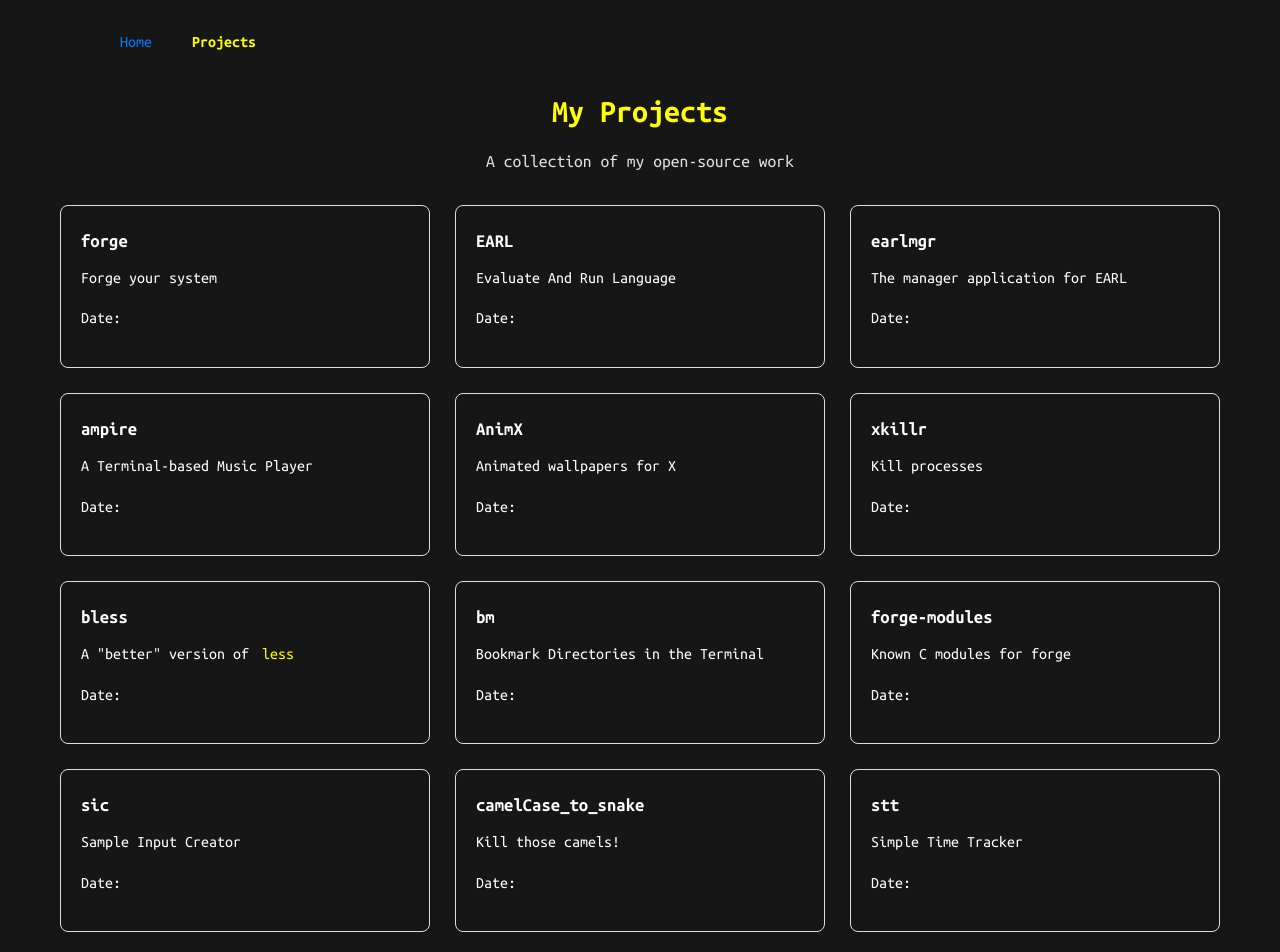
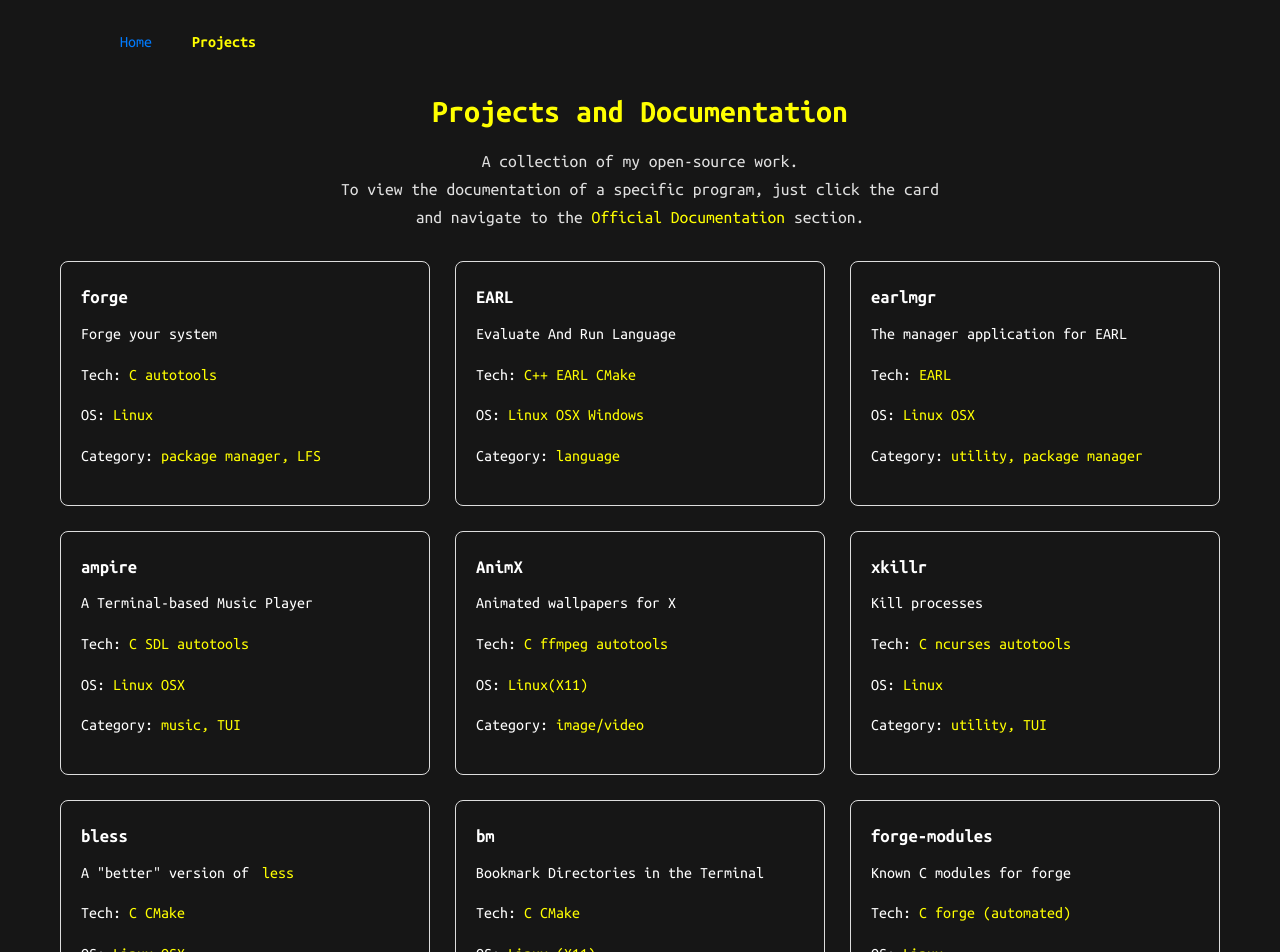
Before and after one commit to malloc-nbytes/portfolio, a React (Vite) app: page /portfolio/projects in a window 1280 px wide. Shown: the top 952 px of the page. Built offline with nearby package versions, Linux system fonts and the light colour scheme.

Commit message:
add other categories for projects

```diff
--- a/src/components/ProjectCard.jsx
+++ b/src/components/ProjectCard.jsx
@@ -10,7 +10,9 @@ function ProjectCard({ project, className }) {
                 <div className="project-desc">
                     <ReactMarkdown>{project.desc}</ReactMarkdown>
                 </div>
-                <p>Date: {project.date}</p>
+                <p>Tech: <span className='yellow'>{project.tech}</span></p>
+                <p>OS: <span className='yellow'>{project.os}</span></p>
+                <p>Category: <span className='yellow'>{project.cat}</span></p>
             </div>
         </Link>
     );
--- a/src/components/TabBar.jsx
+++ b/src/components/TabBar.jsx
@@ -1,18 +1,13 @@
 import { useState, useEffect, useRef } from 'react';
-import { FaArrowLeft, FaArrowRight } from 'react-icons/fa';
 
 function TabBar({ tabs }) {
     const [activeTab, setActiveTab] = useState(0);
-    const [showLeftArrow, setShowLeftArrow] = useState(false);
-    const [showRightArrow, setShowRightArrow] = useState(false);
     const tabBarRef = useRef(null);
     const tabRefs = useRef([]);
 
     const checkOverflow = () => {
         if (tabBarRef.current) {
             const { scrollWidth, clientWidth, scrollLeft } = tabBarRef.current;
-            setShowLeftArrow(scrollLeft > 0);
-            setShowRightArrow(scrollLeft + clientWidth < scrollWidth - 1);
         }
     };
 
@@ -47,7 +42,7 @@ function TabBar({ tabs }) {
                 left: scrollLeft,
                 behavior: 'smooth'
             });
-            setTimeout(checkOverflow, 300); // Update arrows after scroll
+            //setTimeout(checkOverflow, 300); // Update arrows after scroll
         }
     }, [activeTab, tabs]);
 
@@ -61,11 +56,6 @@ function TabBar({ tabs }) {
     return (
         <div className="tabbar-container">
             <div className="tabbar-wrapper">
-                {showLeftArrow && (
-                    <button className="tabbar-arrow left" onClick={() => scrollTabs('left')}>
-                        <FaArrowLeft />
-                    </button>
-                )}
                 <div className="tabbar" ref={tabBarRef}>
                     {tabs.map((tab, index) => (
                         <button
@@ -78,11 +68,6 @@ function TabBar({ tabs }) {
                         </button>
                     ))}
                 </div>
-                {showRightArrow && (
-                    <button className="tabbar-arrow right" onClick={() => scrollTabs('right')}>
-                        <FaArrowRight />
-                    </button>
-                )}
             </div>
             <div className="tab-content">
                 <p className="profile-bio">{tabs[activeTab].content}</p>
--- a/src/data/projects.jsx
+++ b/src/data/projects.jsx
@@ -19,6 +19,9 @@ export const projects = [
         clone: 'git clone https://www.github.com/malloc-nbytes/forge.git\ncd forge\n./bootstrap.sh\nmake\nsudo make install\nsudo forge',
         forge: 'N/A',
         doc: ForgeDoc,
+        tech: "C autotools",
+        os: "Linux",
+        cat: "package manager, LFS",
     },
     {
         id: iota(),
@@ -30,6 +33,9 @@ export const projects = [
         clone: 'git clone https://www.github.com/malloc-nbytes/earl.git\ncd earl\nmkdir build\ncd build\ncmake -S .. -B .\nmake\nsudo make install',
         forge: 'sudo forge install malloc-nbytes@earl',
         doc: EarlDoc,
+        tech: "C++ EARL CMake",
+        os: "Linux OSX Windows",
+        cat: "language",
     },
     {
         id: iota(),
@@ -41,6 +47,9 @@ export const projects = [
         clone: 'git clone https://www.github.com/malloc-nbytes/earlmgr.git\ncd earlmgr/src\nearl ./earlmgr.rl',
         forge: 'sudo forge install malloc-nbytes@earlmgr',
         doc: undefined,
+        tech: "EARL",
+        os: "Linux OSX",
+        cat: "utility, package manager",
     },
     {
         id: iota(),
@@ -52,6 +61,9 @@ export const projects = [
         clone: 'git clone https://www.github.com/malloc-nbytes/ampire.git --recursive\ncd ampire\nmkdir build\ncd build\ncmake -S .. -B .\nmake\nsudo make install',
         forge: 'sudo forge install malloc-nbytes@ampire',
         doc: undefined,
+        tech: "C SDL autotools",
+        os: "Linux OSX",
+        cat: "music, TUI",
     },
     {
         id: iota(),
@@ -63,6 +75,9 @@ export const projects = [
         clone: 'git clone https://www.github.com/malloc-nbytes/AnimX.git\ncd AnimX\nautoreconf --install\n./configure\nmake\nsudo make install',
         forge: 'sudo forge install malloc-nbytes@AnimX',
         doc: undefined,
+        tech: "C ffmpeg autotools",
+        os: "Linux(X11)",
+        cat: "image/video",
     },
     {
         id: iota(),
@@ -74,6 +89,9 @@ export const projects = [
         clone: 'git clone https://www.github.com/malloc-nbytes/xkillr.git\ncd xkillr\nautoreconf --install\nmkdir build\ncd build\n../configure\nmake\nsudo make install',
         forge: 'sudo forge install malloc-nbytes@xkillr',
         doc: undefined,
+        tech: "C ncurses autotools",
+        os: "Linux",
+        cat: "utility, TUI",
     },
     {
         id: iota(),
@@ -85,6 +103,9 @@ export const projects = [
         clone: 'git clone https://www.github.com/malloc-nbytes/bless.git\ncd bless\nmkdir build\ncd build\ncmake -S .. -B .\nmake\nsudo make install',
         forge: 'sudo forge install malloc-nbytes@bless',
         doc: undefined,
+        tech: "C CMake",
+        os: "Linux OSX",
+        cat: "utility, TUI",
     },
     {
         id: iota(),
@@ -96,6 +117,9 @@ export const projects = [
         clone: 'git clone https://www.github.com/malloc-nbytes/bm.git\ncd bm\nmkdir build\ncd build\ncmake -S .. -B .\nmake\nsudo make install',
         forge: 'sudo forge install malloc-nbytes@bm',
         doc: undefined,
+        tech: "C CMake",
+        os: "Linux (X11)",
+        cat: "utility, TUI",
     },
     {
         id: iota(),
@@ -107,6 +131,9 @@ export const projects = [
         clone: 'sudo forge -r add-repo https://github.com/malloc-nbytes/forge-modules.git',
         forge: 'N/A',
         doc: undefined,
+        tech: "C forge (automated)",
+        os: "Linux",
+        cat: "repository",
     },
     {
         id: iota(),
@@ -118,6 +145,9 @@ export const projects = [
         clone: 'git clone https://www.github.com/malloc-nbytes/sic.git\ncd sic/src/\n./build.sh\n./install.sh',
         forge: 'N/A',
         doc: undefined,
+        tech: "Haskell",
+        os: "Linux",
+        cat: "language",
     },
     {
         id: iota(),
@@ -129,6 +159,9 @@ export const projects = [
         clone: 'git clone https://www.github.com/malloc-nbytes/camelCase_to_snake.git\ncd camelCase_to_snake/src\n./build.sh\n./install.sh',
         forge: 'sudo forge install malloc-nbytes@camelCase_to_snake',
         doc: undefined,
+        tech: "OCaml",
+        os: "Linux OSX",
+        cat: "joke",
     },
     {
         id: iota(),
@@ -140,5 +173,8 @@ export const projects = [
         clone: 'git clone https://www.github.com/malloc-nbytes/stt.git\ncd stt\ncargo build --release\n sudo cp ./target/release/stt /usr/local/bin',
         forge: 'sudo forge install malloc-nbytes@stt',
         doc: undefined,
+        tech: "Rust",
+        os: "Linux OSX",
+        cat: "utility",
     },
 ];
--- a/src/pages/Home.jsx
+++ b/src/pages/Home.jsx
@@ -15,7 +15,7 @@ function Home() {
         {
             title: 'Disclaimer',
             content: 'All my open-source projects are licensed under either the MIT License or the GNU Lesser General Public License (LGPL) v2.'
-        }
+        },
     ];
 
     return (
--- a/src/pages/Projects.jsx
+++ b/src/pages/Projects.jsx
@@ -1,13 +1,18 @@
 // src/pages/Projects.jsx
 import { projects } from '../data/projects';
 import ProjectCard from '../components/ProjectCard';
+import "../styles.css";
 
 function Projects() {
     return (
         <section className="projects-section">
             <div className="projects-header">
-                <h1 className="page-title">My Projects</h1>
-                <p>A collection of my open-source work</p>
+                <h1 className="page-title">Projects and Documentation</h1>
+                <p>A collection of my open-source work.</p>
+                <p>
+                    To view the documentation of a specific program, just click
+                    the card and navigate to the <span className="yellow">Official Documentation</span> section.
+                </p>
             </div>
             <div className="project-grid">
                 {projects.map((project) => (
```
